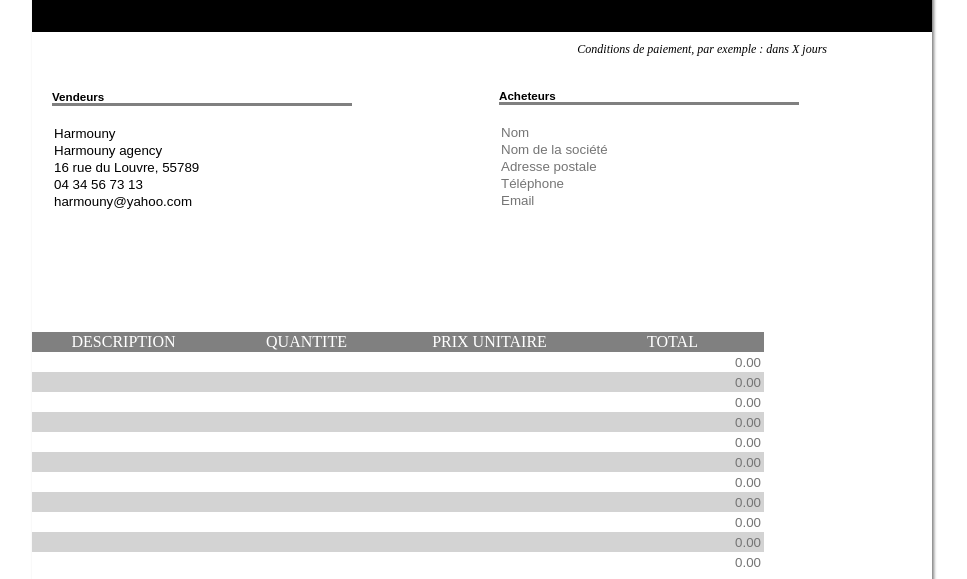
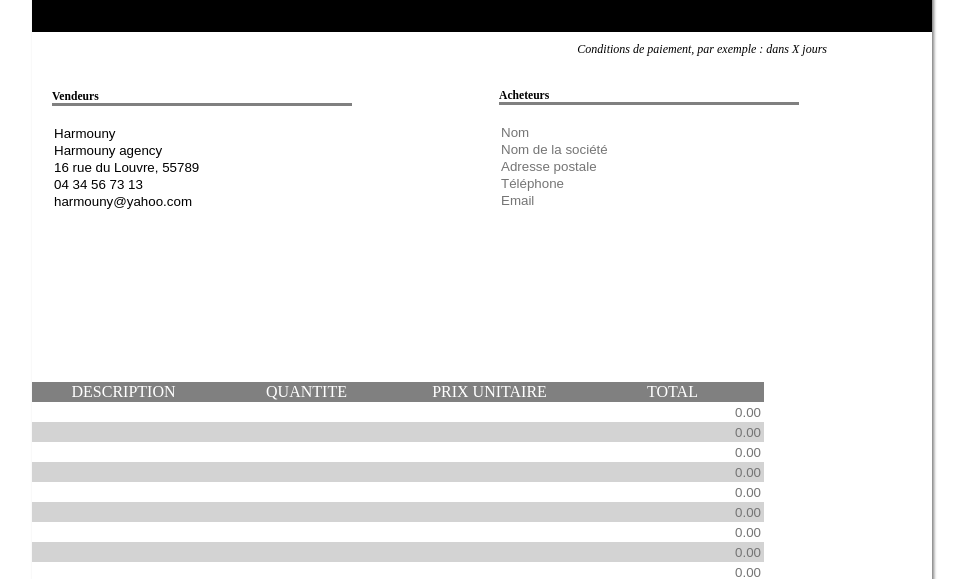
Before and after one commit to kelyanD/kekeDroit, a plain HTML site: page facture.html in a window 1280 px wide. Shown: the part 215-794 px from the top of the page, without its empty margins (158-1125 px from the left). Drawn offline with Linux system fonts and the light colour scheme.

Commit message:
Update facture.css

```diff
--- a/facture.css
+++ b/facture.css
@@ -50,9 +50,9 @@
 	margin-top: 20px;
 	padding: 10px;
 	width: 40%;
-	height: 200px;
+	height: 300px;
 	margin-left: 10px;
-	font-family: fantasy;
+	font-family: italic;
 	font-size: 14px;
 	display: inline-block;
 	list-style-type: none;
@@ -62,10 +62,10 @@
 	margin-top: 4px;
 	margin-right: 0px;
 	width: 40%;
-	height: 200px;
+	height: 300px;
 	padding: 10px;
 	float: right;
-	font-family: fantasy;
+	font-family: italic;
 	font-size: 14px;
 	display: inline-block;
 	list-style-type: none;
```
